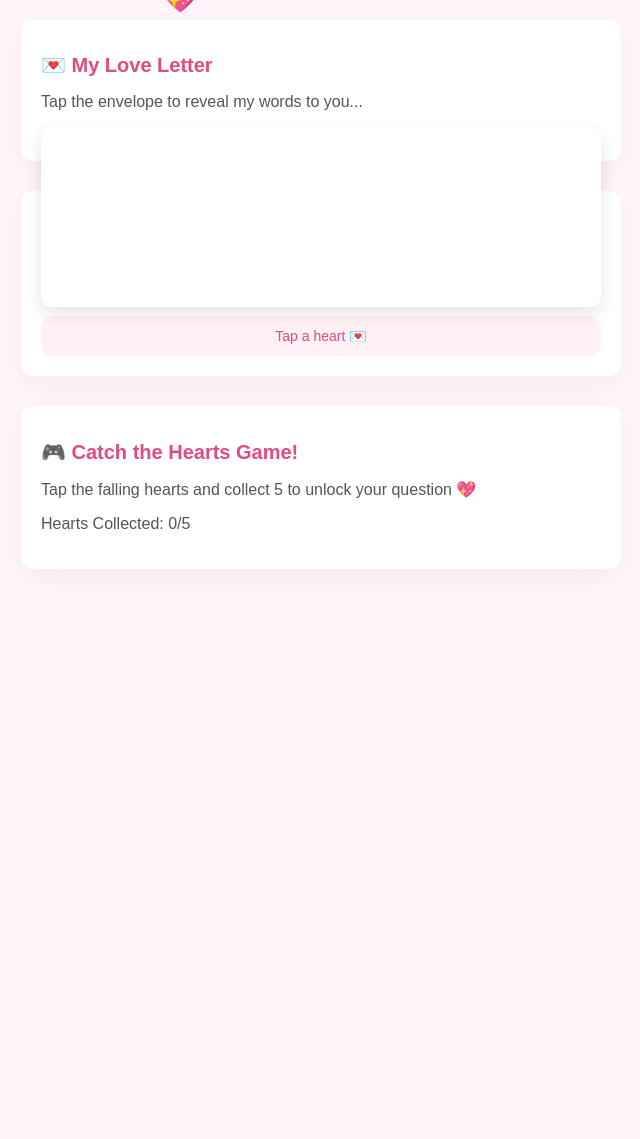
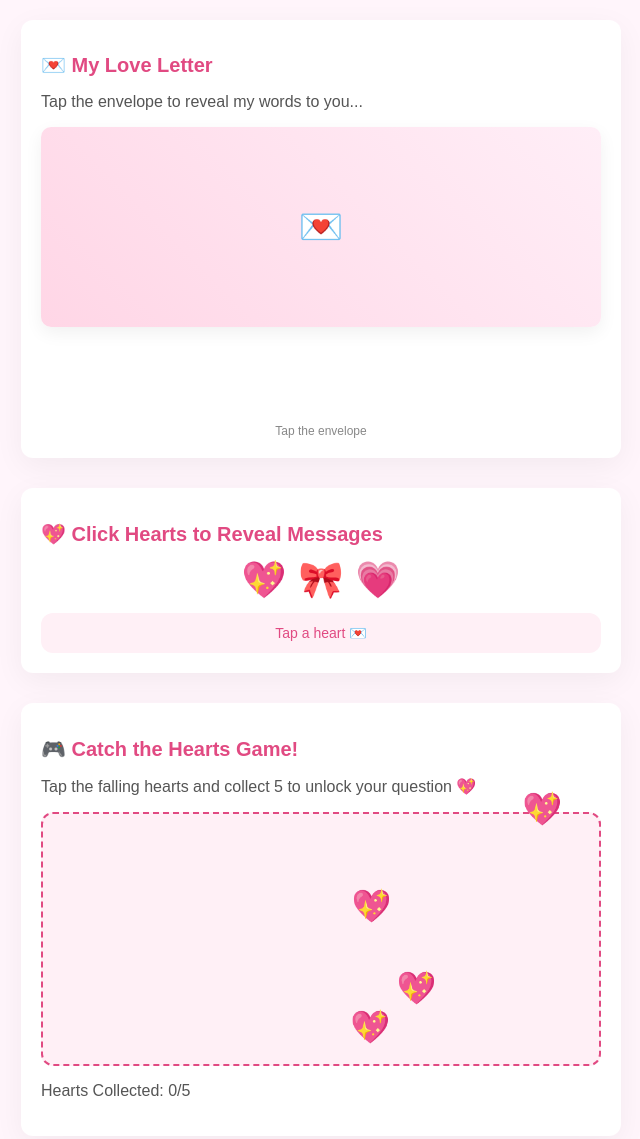
Before and after one commit to shvjax/for-my-rannie, a plain HTML site: page index.html in a window 1280 px wide. Shown: the whole page, without its empty margins (319-959 px from the left). Before the commit the page ends 800 px from the top, so only its background shows below. Drawn offline with Linux system fonts and the light colour scheme.

Commit message:
Add files via upload

```diff
--- a/index.html
+++ b/index.html
@@ -14,13 +14,42 @@ p{color:#555;}
 .letter,.hearts,.game,.fun{background:#fff;padding:20px;border-radius:12px;box-shadow:0 8px 30px rgba(0,0,0,0.05);}
 
 /* Envelope */
-.envelope{perspective:1000px;cursor:pointer;position:relative;}
-.env-inner{transition:transform 0.9s;transform-style:preserve-3d;}
-.env-front,.env-back{position:absolute;width:100%;height:180px;background:#fff;border-radius:10px;backface-visibility:hidden;box-shadow:0 6px 18px rgba(0,0,0,0.06);}
-.env-front{background:linear-gradient(45deg,#ffd6e6,#ffeef7);}
-.env-inner.open{transform:rotateX(180deg);}
-.letter-content{padding:16px;transform:translateY(20px);opacity:0;transition:all .6s;}
-.env-inner.open .letter-content{transform:translateY(0);opacity:1;}
+.envelope { perspective: 1000px; cursor: pointer; position: relative; }
+.env-inner { transition: transform 0.9s; transform-style: preserve-3d; }
+.env-front, .env-back {
+  position: absolute;
+  width: 100%;
+  min-height: 200px;
+  border-radius: 10px;
+  backface-visibility: hidden;
+  box-shadow: 0 6px 18px rgba(0,0,0,0.06);
+  padding: 16px;
+  box-sizing: border-box;
+}
+
+/* Front */
+.env-front {
+  background: linear-gradient(45deg,#ffd6e6,#ffeef7);
+  display: flex;
+  align-items: center;
+  justify-content: center;
+  font-size: 36px;
+}
+
+/* Back (letter) */
+.env-back {
+  background-color: #fff;
+  color: #e14a82;
+  transform: rotateX(180deg);
+  display: flex;
+  flex-direction: column;
+  justify-content: center;
+  position: relative;
+}
+
+/* Letter content */
+.letter-content { opacity: 1; transform: none; font-size: 14px; line-height: 1.5; }
+.env-inner.open { transform: rotateX(180deg); }
 .hint{font-size:12px;color:#888;text-align:center;margin-top:6px;}
 
 /* Hearts */
@@ -30,7 +59,7 @@ p{color:#555;}
 .message{margin-top:12px;padding:12px;background:#fff0f6;border-radius:12px;color:#e14a82;text-align:center;font-size:14px;}
 
 /* Mini-game */
-#gameArea{cursor:pointer;}
+#gameArea{cursor:pointer; height:250px; border:2px dashed #e14a82; border-radius:12px; background:#fff0f6; position:relative;}
 .heartGame{position:absolute;font-size:32px;user-select:none;transition:transform 0.2s;}
 
 /* Fun Section */
@@ -49,7 +78,7 @@ p{color:#555;}
   <p>Tap the envelope to reveal my words to you...</p>
   <div class="envelope" id="envelope">
     <div class="env-inner">
-        <div class="env-front"></div>
+      <div class="env-front">💌</div>
       <div class="env-back">
         <div class="letter-content">
           <p><em>My Dearest Rannie,</em></p>
@@ -95,9 +124,8 @@ p{color:#555;}
 </div>
 
 <script>
-// Envelope open
-const env = document.querySelector('.env-inner');
-env.addEventListener('click',()=>{env.classList.toggle('open');});
+// Envelope toggle
+document.querySelector('.env-inner').addEventListener('click',()=>{document.querySelector('.env-inner').classList.toggle('open');});
 
 // Hearts messages
 const hearts = document.querySelectorAll('.heart');
@@ -111,7 +139,7 @@ hearts.forEach(h=>{
   });
 });
 
-// Mini-game
+// Mini-game (falling hearts)
 const gameArea = document.getElementById('gameArea');
 const scoreDisplay = document.getElementById('score');
 let score = 0;
@@ -123,19 +151,16 @@ function spawnHeart(){
   heart.textContent = '💖';
   heart.style.left = Math.random() * (gameArea.offsetWidth - 40) + 'px';
   heart.style.top = '-40px';
-  heart.style.position = 'absolute';
-  heart.style.fontSize = '32px';
   gameArea.appendChild(heart);
 
   let pos = -40;
   const speed = 1 + Math.random()*2;
+  const gameHeight = gameArea.clientHeight; // fix falling height
+
   const fall = setInterval(()=>{
     pos += speed;
     heart.style.top = pos + 'px';
-    if(pos > gameArea.offsetHeight){
-      heart.remove();
-      clearInterval(fall);
-    }
+    if(pos > gameHeight - 32){ heart.remove(); clearInterval(fall);}
   },16);
 
   heart.addEventListener('click', ()=>{
@@ -152,20 +177,13 @@ function spawnHeart(){
     }
   });
 }
-
 setInterval(spawnHeart,800);
 
 // Fun buttons
 const finalMsg = document.getElementById('finalMsg');
-document.getElementById('yesBtn').addEventListener('click', ()=>{
-  finalMsg.innerHTML = "💖 YES! You just made me the happiest person alive! ";
-});
-document.getElementById('maybeBtn').addEventListener('click', ()=>{
-  finalMsg.innerHTML = " Take your time, but I hope your answer is forever! 💖";
-});
-document.getElementById('noBtn').addEventListener('click', ()=>{
-  finalMsg.innerHTML = " Oh… but I’ll keep loving you anyway";
-});
+document.getElementById('yesBtn').addEventListener('click',()=>{ finalMsg.innerHTML="💖 YES! You just made me the happiest person alive! WILL U BE MY FOREVER? 💍"; });
+document.getElementById('maybeBtn').addEventListener('click',()=>{ finalMsg.innerHTML="🤔 Hmm… Take your time, but I hope your answer is forever! 💖"; });
+document.getElementById('noBtn').addEventListener('click',()=>{ finalMsg.innerHTML="😢 Oh… but I’ll keep loving you anyway… 💖"; });
 </script>
 </body>
 </html>
```
Lines whose indentation alone changed are shown as unchanged.
